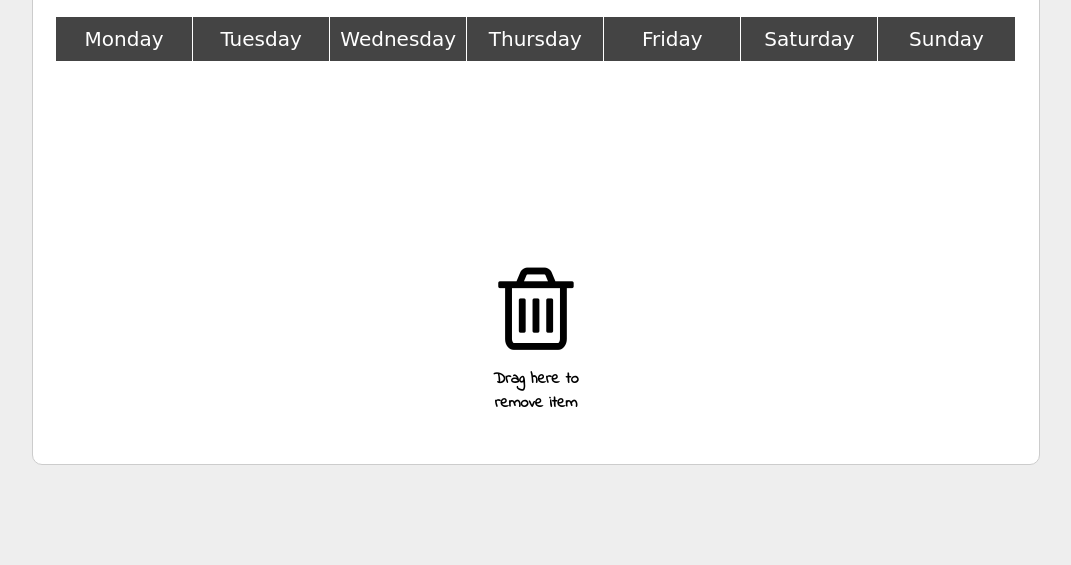
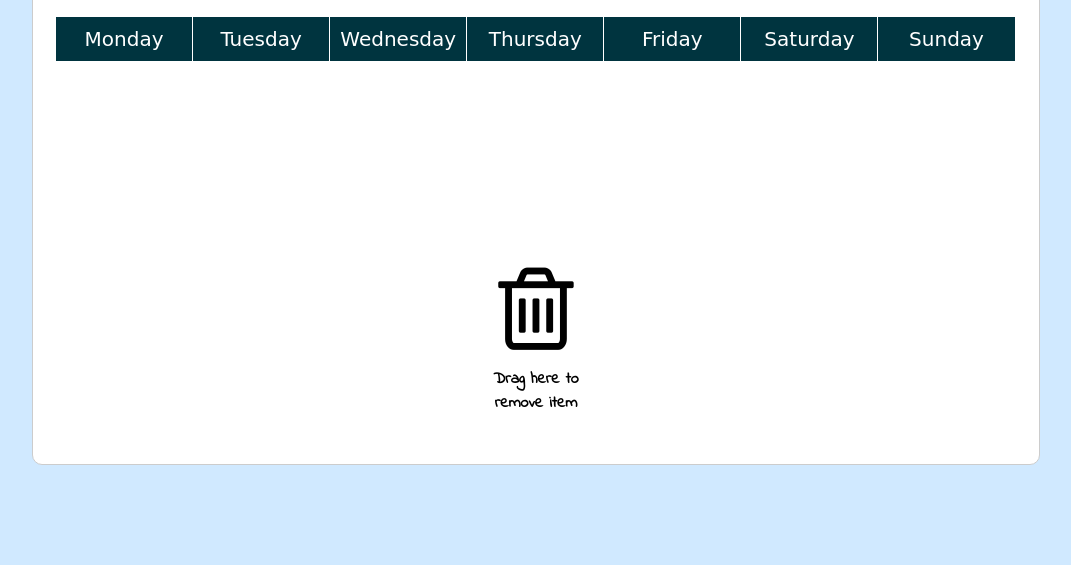
Before and after one commit to ZiluoH/To-Do-List, a plain HTML site: page index.html in a window 1280 px wide. Shown: the part 247-812 px from the top of the page, without its empty margins (104-1175 px from the left). Drawn offline with nearby package versions, Linux system fonts and the light colour scheme; a web font is replaced by a local one.

Commit message:
Add files via upload

```diff
--- a/css/main.css
+++ b/css/main.css
@@ -1,5 +1,5 @@
 body{
-	background: #eee;
+	background: #D0E9FF;
 }
 
 #headtitle{
@@ -75,7 +75,7 @@ ul li:active{
 }
 
 #todolist li.listtitle{
-	background: #444;
+	background: #00343F;
 	color: white;
 	padding: 10px;
 	text-align: center;
```
